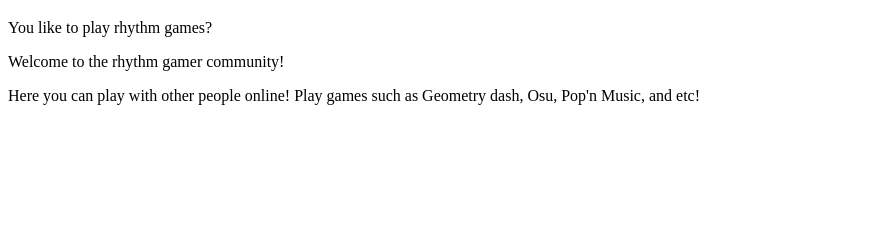
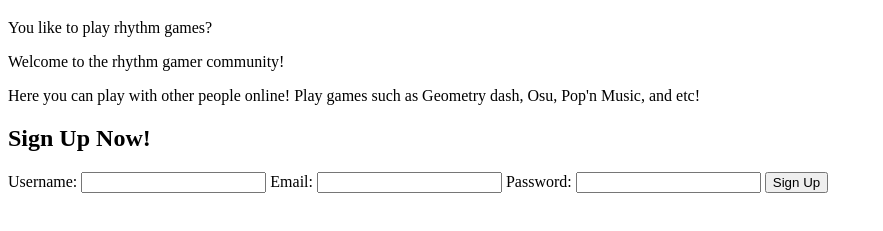
Before and after one commit to LThomas1504/project1_362, a plain HTML site: page index.html in a window 1280 px wide. Shown: the part 61-292 px from the top of the page, without its empty margins (0-883 px from the left). Drawn offline with Linux system fonts and the light colour scheme.

Commit message:
adding user entry

```diff
--- a/index.html
+++ b/index.html
@@ -8,8 +8,23 @@
 	<div class ="Header">
 	<h1>Rhythm Game Community!/h1>
 	</div>
+	<main>
 	<p>You like to play rhythm games?</p>
 	<p>Welcome to the rhythm gamer community!</p>
 	<p>Here you can play with other people online! Play games such as Geometry dash, Osu, Pop'n Music, and etc!</p>
+	<h2> Sign Up Now! </h2>
+	       <form id="signup-form" action="#">
+            <label for="username">Username:</label>
+            <input type="text" id="username" name="username" required>
+
+            <label for="email">Email:</label>
+            <input type="email" id="email" name="email" required>
+
+            <label for="password">Password:</label>
+            <input type="password" id="password" name="password" required>
+
+            <button type="submit">Sign Up</button>
+		   </form>
+	</main>
 </body>
 </html>
```
